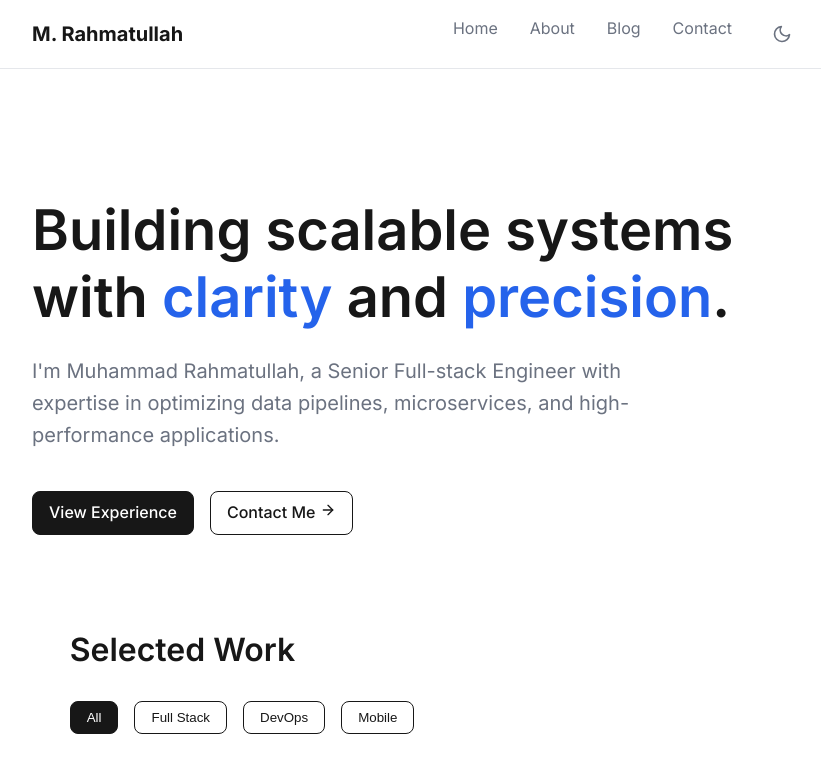
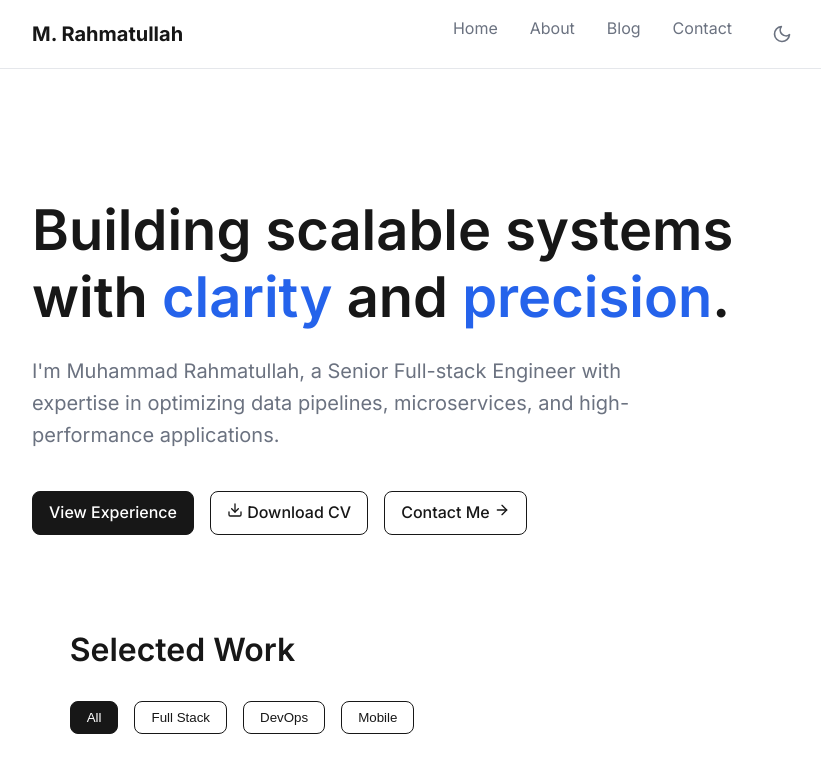
Before and after one commit to rahmatullah5/muhammadrahmatullah.com, a Next.js app: page / in a window 1280 px wide. Shown: the top 764 px of the page, without its empty margins (224-1045 px from the left). Built offline with nearby package versions, Linux system fonts and the light colour scheme.

Commit message:
feat: add download cv button

```diff
--- a/src/app/page.tsx
+++ b/src/app/page.tsx
@@ -1,7 +1,7 @@
 /** @format */
 
 import Link from "next/link";
-import { FiArrowRight } from "react-icons/fi";
+import { FiArrowRight, FiDownload } from "react-icons/fi";
 import Portfolio from "@/components/Portfolio";
 
 export default function Home() {
@@ -33,10 +33,18 @@ export default function Home() {
         optimizing data pipelines, microservices, and high-performance
         applications.
       </p>
-      <div className="flex gap-4">
+      <div className="flex gap-4" style={{ flexWrap: "wrap" }}>
         <Link href="/about" className="btn">
           View Experience
         </Link>
+        <a
+          href="/resume.pdf"
+          target="_blank"
+          className="btn btn-outline flex items-center gap-2"
+          download
+        >
+          <FiDownload /> Download CV
+        </a>
         <Link
           href="/contact"
           className="btn btn-outline flex items-center gap-4"
```
Also changed, not shown: 1 other file (tests, documents, lock files or other folders).
